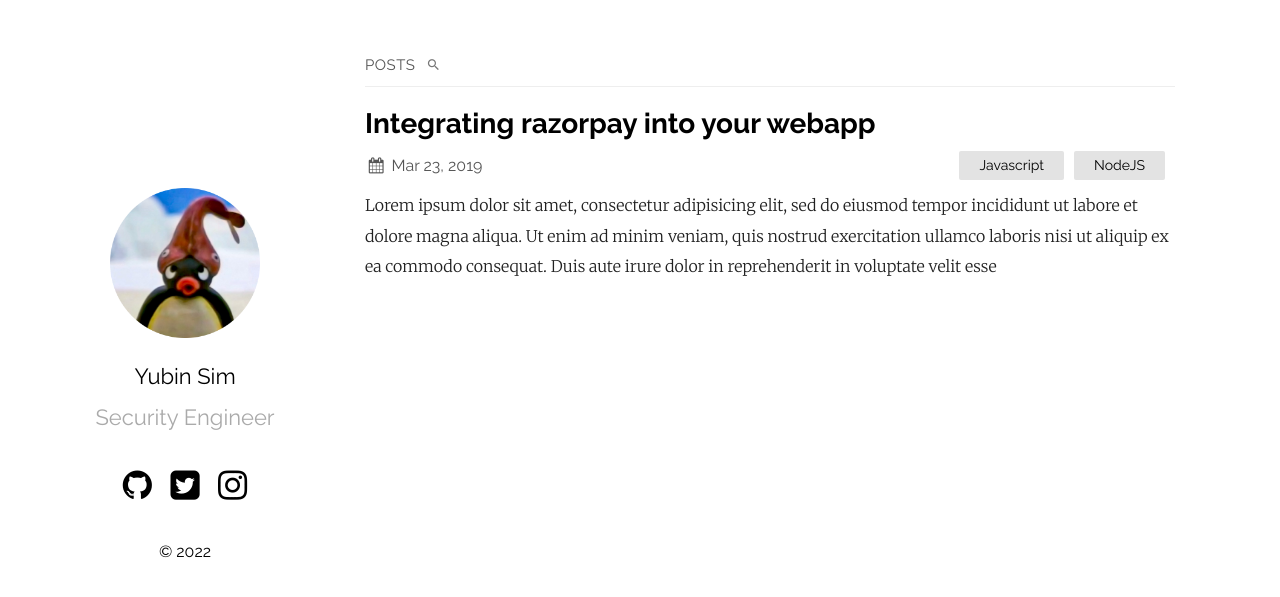
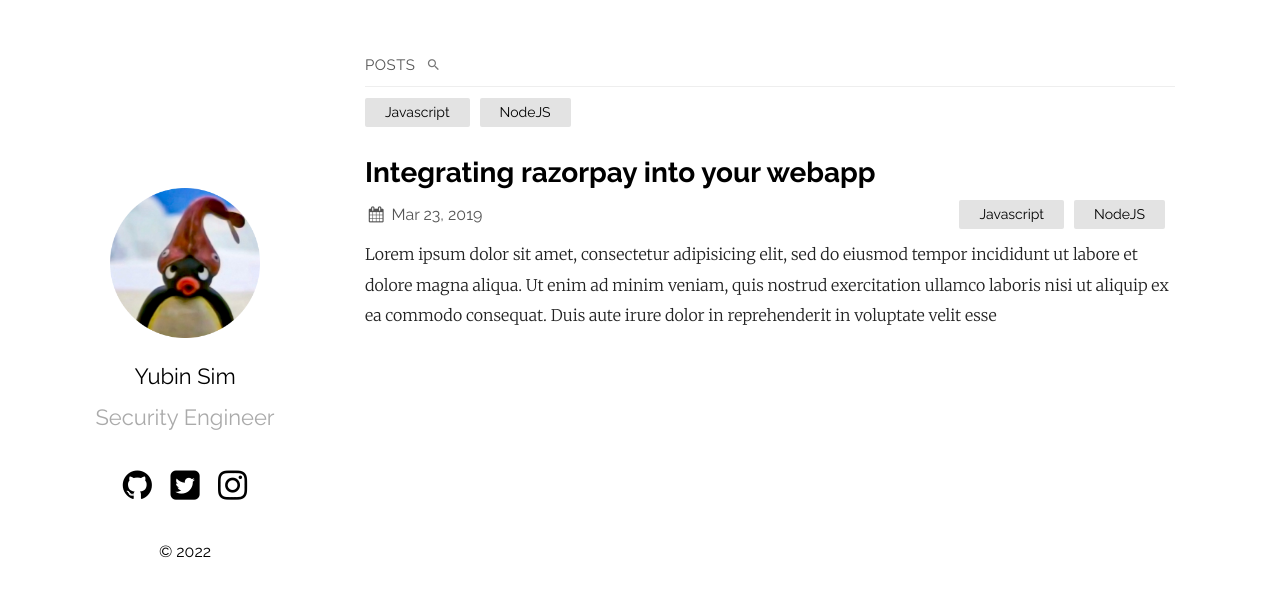
Before and after one commit to usrbin-sim/-usrbin-sim.github.io, a Jekyll site: the page built from index.md, in a window 1280 px wide. Shown: the top 597 px of the page. Built offline with Jekyll 4.4.1, drawn with Linux system fonts in a browser that asks for light colours.

```diff
--- a/_config.yml
+++ b/_config.yml
@@ -18,7 +18,7 @@ plainwhite:
   sitemap: true # set to true to generate sitemap.xml content
   search: true # set to true to enable searchbar
   dark_mode: false # set to true to add dark mode toggle
-  portfolio_image: "assets/pp.png" # the path from the base directory of the site to the image to display (no / at the start)
+  portfolio_image: "assets/portfolio.png" # the path from the base directory of the site to the image to display (no / at the start)
   html_lang: "en" # set the lang attribute of the <html> tag for the pages. See here for a list of codes: https://www.w3schools.com/tags/ref_country_codes.asp
   condensed_mobile:
     #- home
--- a/_layouts/home.html
+++ b/_layouts/home.html
@@ -22,10 +35,26 @@ layout: default
       </div>
       {% endif %}
     </li>
-    {%- for tag in page.categories -%}
-        <li>{{ tag }}</li>
-    {%- endfor -%}
-
+    <li>
+      {%- for post in site.posts -%}
+      {%- if post.categories.size > 0-%}
+          {%- for tag in post.categories -%}
+          <script>
+            getCategory("{{ tag }}")
+          </script>
+          {%- endfor -%}
+        {%- endif -%}
+      {%- endfor -%}
+      <ul class="post-categories">
+        <script>
+          for(let i = 0; i < categories.length; i++){
+            var liTag = "<li>" + categories[i] + "</li>"
+            document.write(liTag);
+          }
+        </script>
+      </ul>
+  </li>
+  <br><br>
     {%- for post in site.posts -%}
       <li>
         {%- assign date_format = site.plainwhite.date_format | default: "%b %-d, %Y" -%}
--- a/_layouts/page.html
+++ b/_layouts/page.html
@@ -1,6 +1,5 @@
 ---
 layout: default
-comments: true
 ---
 <div class="post-container">
     <div class="post">
--- a/_layouts/post.html
+++ b/_layouts/post.html
@@ -1,6 +1,5 @@
 ---
 layout: default
-comments: true
 ---
 {%- assign date_format = site.plainwhite.date_format | default: "%b %-d, %Y" -%}
 <div class="post-container">
@@ -29,7 +28,7 @@ comments: true
     };
     (function () {
       var d = document, s = d.createElement('script');
-      s.src = 'https://usrbin-sim-github-io.disqus.com/embed.js';
+      s.src = 'https://{{ site.plainwhite.disqus_shortname }}.disqus.com/embed.js';
       s.setAttribute('data-timestamp', +new Date());
       (d.head || d.body).appendChild(s);
     })();
```
Also changed, not shown: other parts of _layouts/home.html (+14 -1 lines), assets/portfolio.png, assets/pp.png (deleted), 4 other files.
